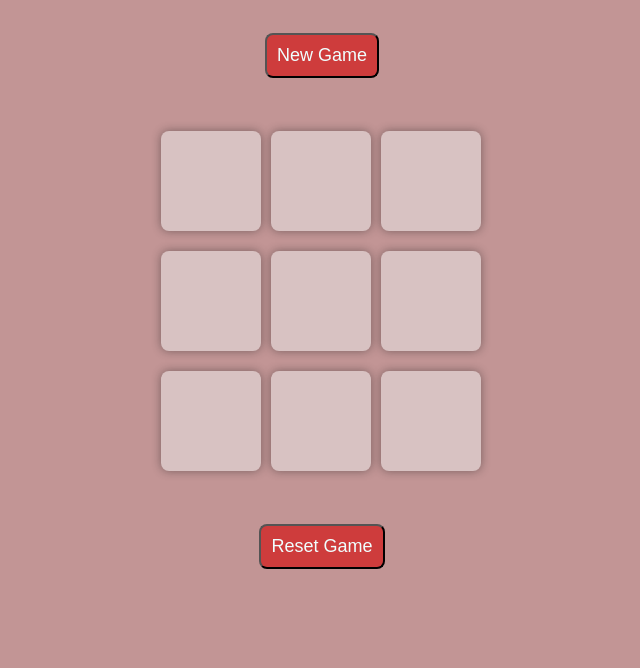
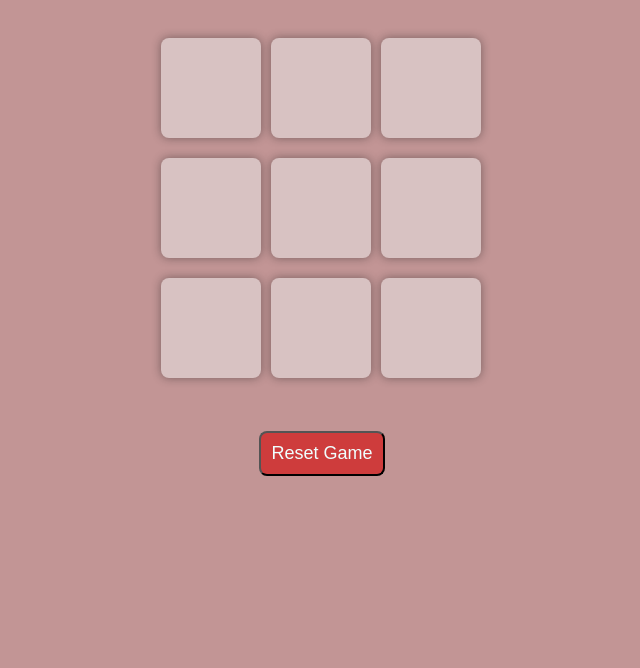
Before and after one commit to Vikram-ui2004/TIC-TAC-TOE-Game, a plain HTML site: page index.html in a window 1280 px wide. Shown: the part 132-800 px from the top of the page, without its empty margins (318-958 px from the left). Drawn offline with Linux system fonts and the light colour scheme.

Commit message:
Update index.html

```diff
--- a/index.html
+++ b/index.html
@@ -18,7 +18,7 @@
     <div class="msg hide" >
       <p>Winner</p>
     </div>
-    <button id="new">New Game</button>
+
 
     <div class="game">
       <button class="box"></button>
```
